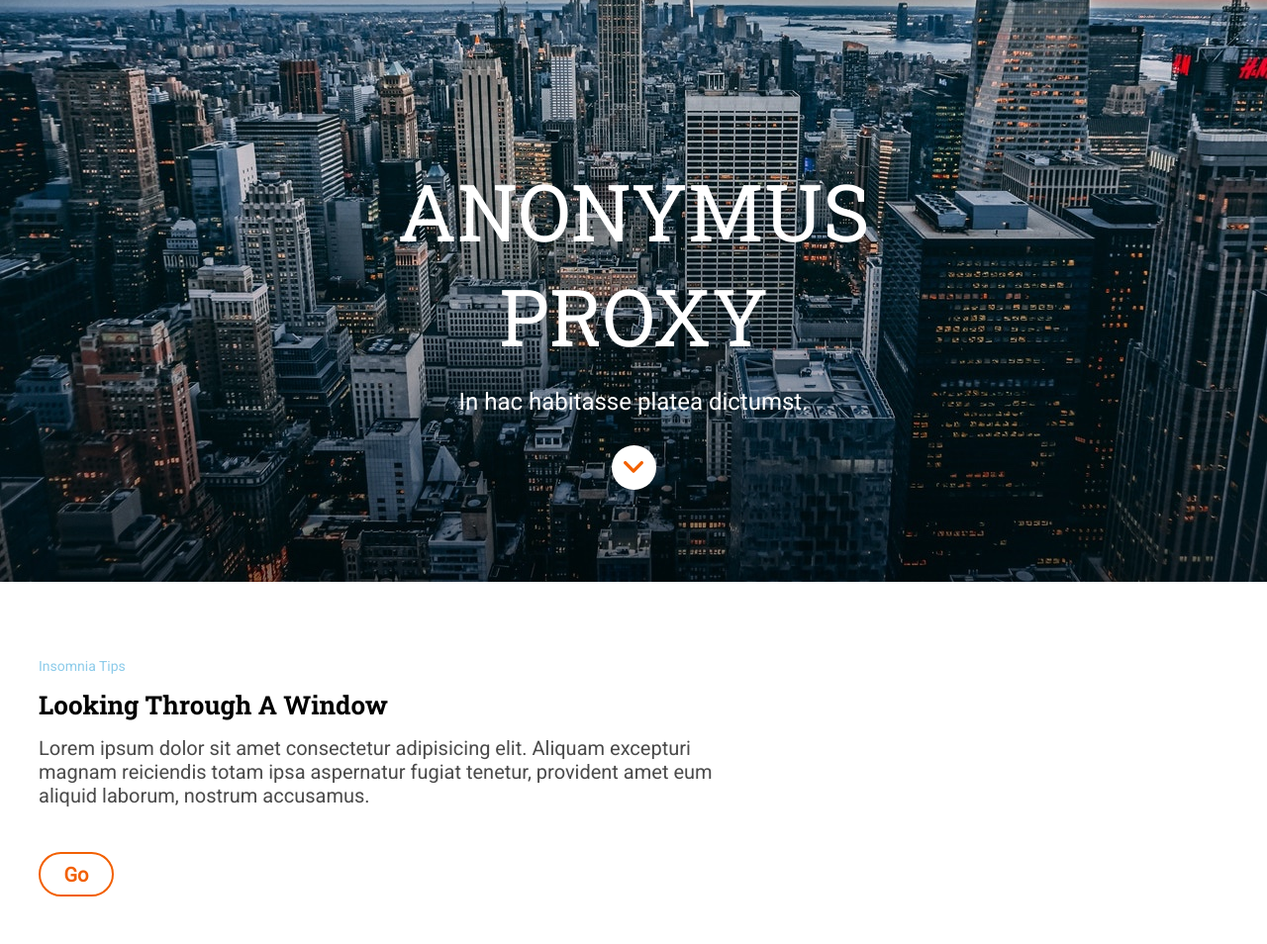
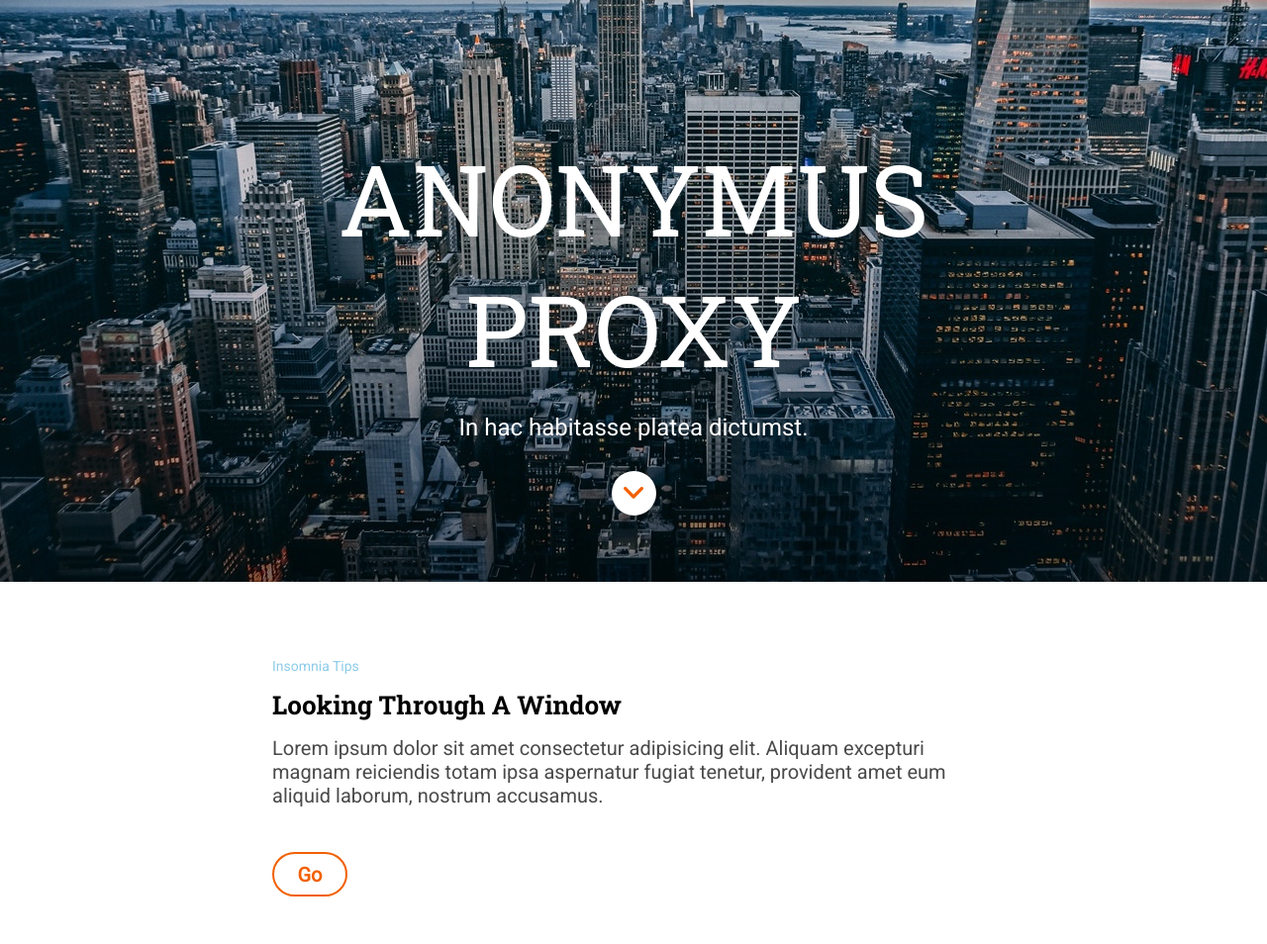
Before and after one commit to Adalab/modulo-1-evaluacion-final-Lorena999, a website: page docs/index.html in a window 1280 px wide. Shown: the part 180-1134 px from the top of the page at 99% size. Drawn offline with nearby package versions, Linux system fonts and the light colour scheme; files that its build step writes are made by us from their sources.

Commit message:
add media hero

```diff
--- a/src/scss/layout/_main.scss
+++ b/src/scss/layout/_main.scss
@@ -22,6 +22,10 @@
     margin-top: 184px;
     font-size: 80px;
     line-height: 106px;
+  }
+  @media all and (min-width: 1200px) {
+    font-size: 100px;
+    line-height: 132px;
   }
 }
 .link-hero {
@@ -50,6 +54,9 @@
   @media all and (min-width: 768px) {
     margin-left: 39px;
     max-width: 730px;
+  }
+  @media all and (min-width: 1200px) {
+    margin-left: 275px;
   }
 }
 .tips {
```
